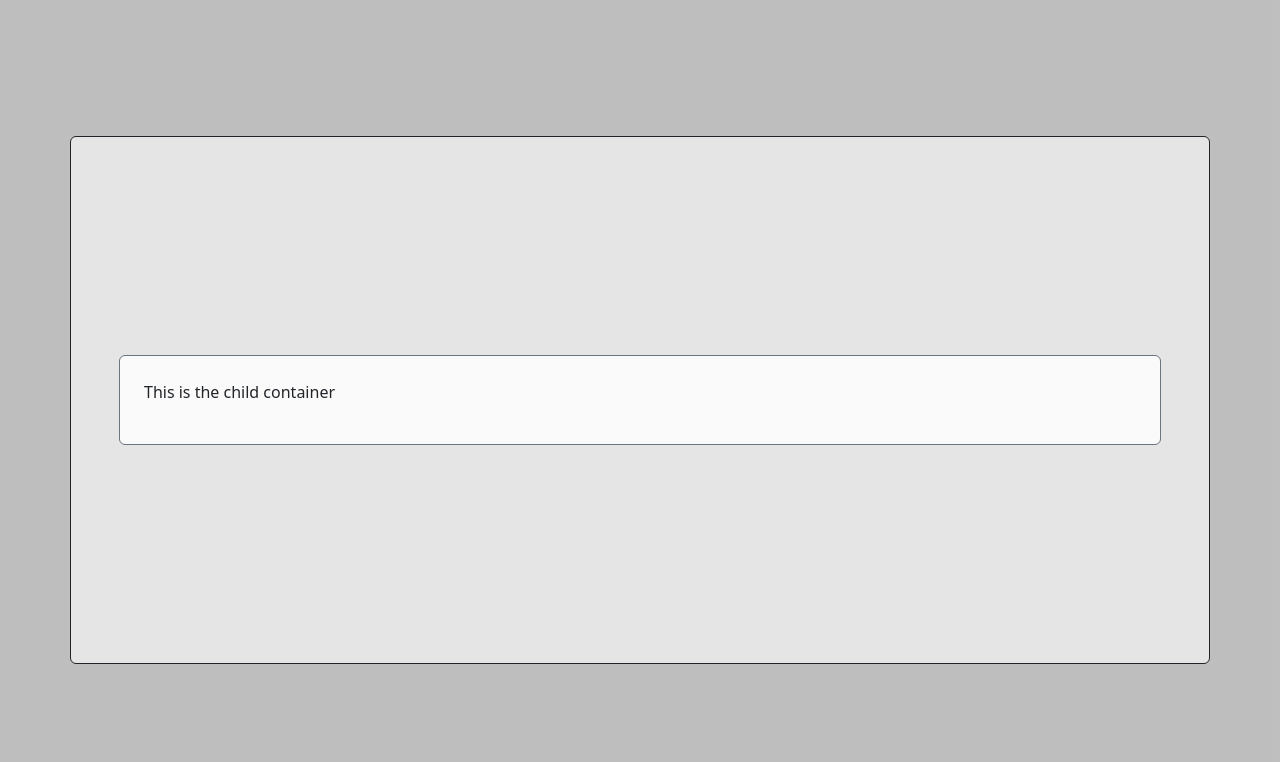
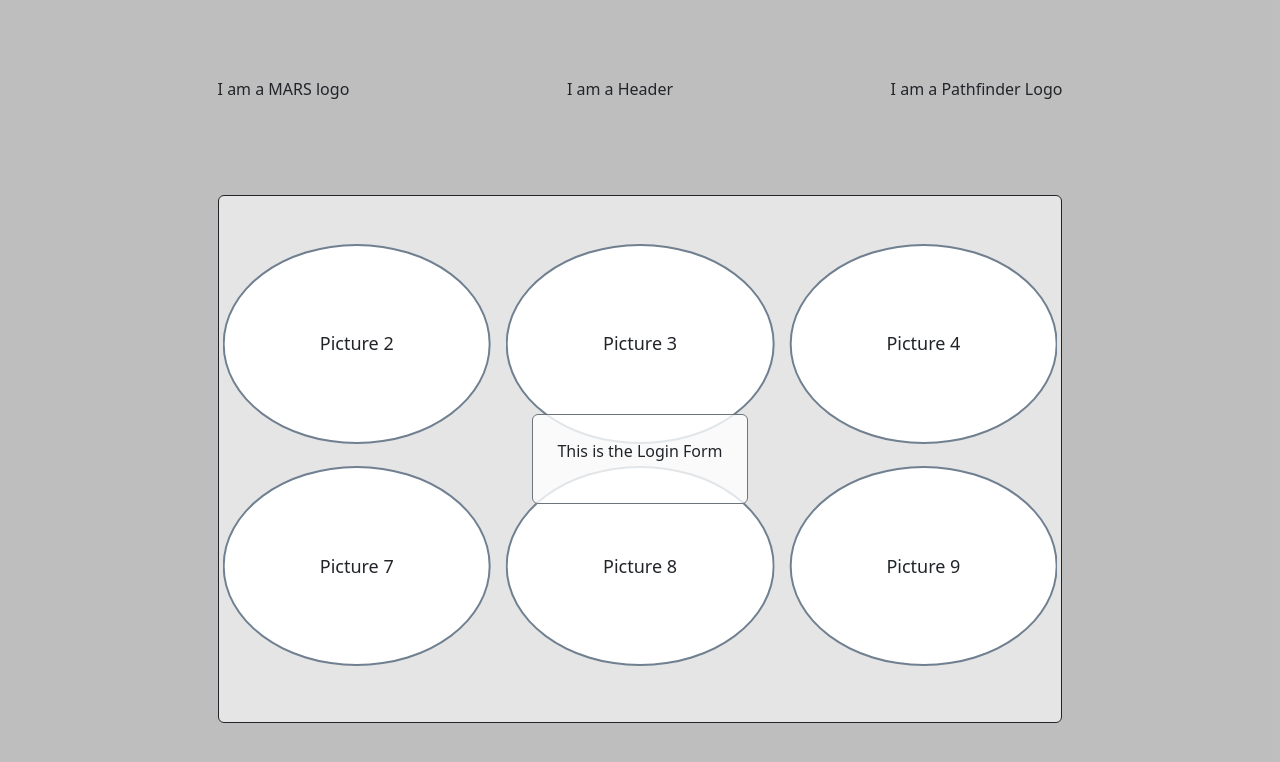
Before and after one commit to tjspitz/bookit, a React (Vite) app in the folder client/: page /login-demo in a window 1280 px wide. Shown: the top 762 px of the page. Built offline with nearby package versions, Linux system fonts and the light colour scheme.

Commit message:
implement a wireframe for proof of concept

```diff
--- a/client/src/components/LoginDemo.tsx
+++ b/client/src/components/LoginDemo.tsx
@@ -1,16 +1,21 @@
-import { Container } from 'react-bootstrap';
+import ParentContainer from './sub_LoginDemo/PicsPane';
 import '../styles/LoginDemo.css';
+import ChildContainer from './sub_LoginDemo/LoginPane';
+import Header from './sub_LoginDemo/Header';
+import { Row } from 'react-bootstrap';
 
 const LoginDemo = () => {
 
   return (
-    <main className="background">
-      <Container className=" border border-dark rounded p-5 parent-container">
-        <Container className="border border-secondary rounded p-4 child-container">
-          <p>This is the child container</p>
-        </Container>
-      </Container>
-    </main>
+    <div className="background">
+      <Header />
+      <div className=" border border-dark rounded px-1 py-5 parent-container">
+        <ParentContainer />
+        <div className=" border border-secondary rounded p-4 child-container">
+          <ChildContainer />
+        </div>
+      </div>
+    </div>
   );
 };
 
--- /dev/null
+++ b/client/src/components/sub_LoginDemo/Header.tsx
@@ -0,0 +1,12 @@
+
+const Header = () => {
+  return (
+    <div className="header">
+      <p>I am a MARS logo</p>
+      <p>I am a Header</p>
+      <p>I am a Pathfinder Logo</p>
+    </div>
+  );
+};
+
+export default Header;
--- /dev/null
+++ b/client/src/components/sub_LoginDemo/LoginPane.tsx
@@ -0,0 +1,10 @@
+
+import '../../styles/LoginDemo.css';
+
+const LoginPane = () => {
+  return (
+      <p>This is the Login Form</p>
+  );
+};
+
+export default LoginPane;
--- /dev/null
+++ b/client/src/components/sub_LoginDemo/PicsPane.tsx
@@ -0,0 +1,42 @@
+// import { useState } from 'react';
+
+import 'swiper/css';
+import 'swiper/css/grid';
+import 'swiper/css/pagination';
+import { Autoplay, FreeMode, Grid, Pagination } from 'swiper/modules';
+import { Swiper, SwiperSlide } from 'swiper/react';
+import '../../styles/SwiperStyles.css';
+
+const PicsPane = () => {
+  return (
+      <Swiper
+        slidesPerView={3}
+        grid={{
+          fill: 'row',
+          rows: 2,
+        }}
+        spaceBetween={15}
+        loop={true}
+        autoplay={{
+          delay: 1000,
+          disableOnInteraction: false,
+        }}
+        speed={3000}
+        modules={[Autoplay, FreeMode, Grid, Pagination]}
+        className="mySwiper"
+      >
+        <SwiperSlide>Picture 1</SwiperSlide>
+        <SwiperSlide>Picture 2</SwiperSlide>
+        <SwiperSlide>Picture 3</SwiperSlide>
+        <SwiperSlide>Picture 4</SwiperSlide>
+        <SwiperSlide>Picture 5</SwiperSlide>
+        <SwiperSlide>Picture 6</SwiperSlide>
+        <SwiperSlide>Picture 7</SwiperSlide>
+        <SwiperSlide>Picture 8</SwiperSlide>
+        <SwiperSlide>Picture 9</SwiperSlide>
+        <SwiperSlide>Picture 10</SwiperSlide>
+      </Swiper>
+  );
+};
+
+export default PicsPane;
--- a/client/src/styles/LoginDemo.css
+++ b/client/src/styles/LoginDemo.css
@@ -1,12 +1,23 @@
 .background {
+  z-index: 0;
   background-color: rgba(127, 127, 127, 0.5); /* semi-opaque color */
   height: 100vh; /* full height of viewport */
   display: flex;
-  justify-content: center;
+  flex-direction: column;
+  justify-content: space-evenly;
+  align-items: center;
+}
+
+.header {
+  display: flex;
+  width: 100vw;
+  justify-content: space-evenly;
   align-items: center;
 }
 
 .parent-container {
+  position: relative;
+  z-index: 1;
   display: flex;
   justify-content: center;
   align-items: center;
@@ -16,6 +27,10 @@
 }
 
 .child-container {
+  position: absolute;
+  z-index: 2;
+  /* left: 10vw; */
+
   background-color: rgba(255, 255, 255, 0.8); /* soft gray, slightly transparent */
 }
 
```
